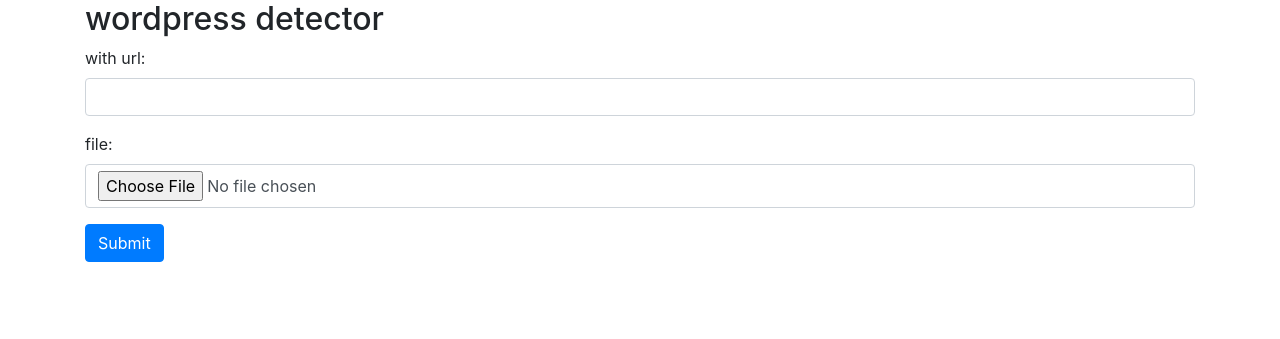
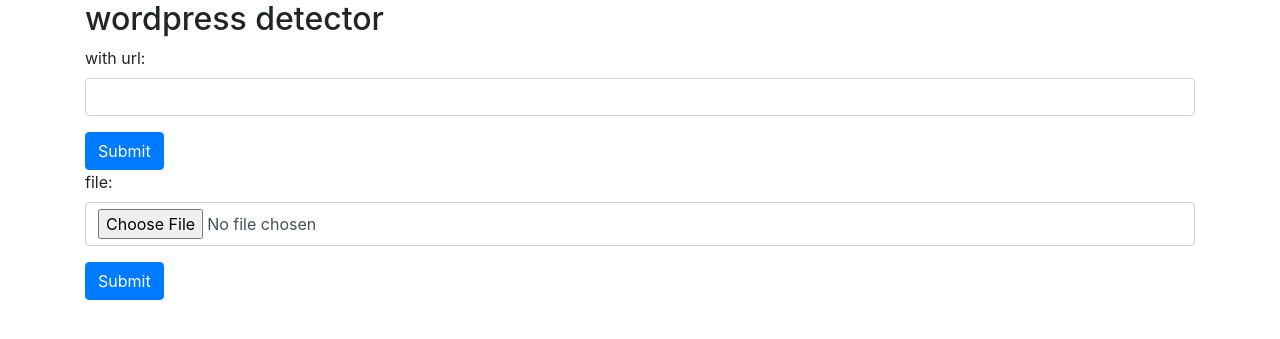
Before and after one commit to hamedsalim1999/wp-detector, a Flask app: page / in a window 1280 px wide. Shown: the part 56-395 px from the top of the page. Run offline with Flask 2, Linux system fonts and the light colour scheme; some libraries are stand-ins or nearby versions.

Commit message:
add url button

```diff
--- a/templates/index.html
+++ b/templates/index.html
@@ -18,6 +18,8 @@
             <label for="email">with url:</label>
             <input class="form-control" type="text" id="url">
           </div>
+          <button id='process-url-button' type="button" class="btn btn-primary">Submit</button>
+
           <div class="form-group">
             <label for="email">file:</label>
             <input class="form-control" type="file" id="file">
@@ -29,6 +31,8 @@
 
 
 
+
+
     <script src="{{url_for('static', filename='jquery.min.js')}}"></script>
     <script src="{{url_for('static', filename='main.js')}}"></script>
 
```
